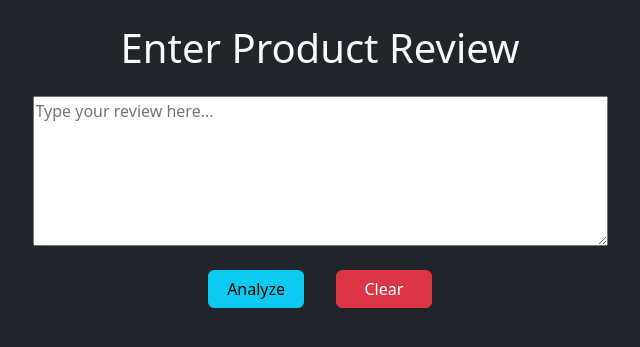
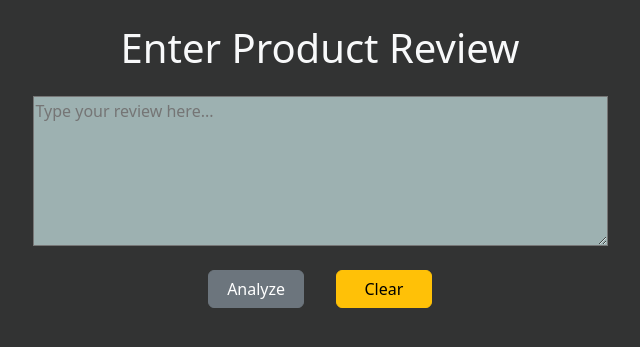
Before and after one commit to utkarshanik/Semantic_Analysis, a Flask app: page / in a window 1280 px wide. Shown: the top 347 px of the page, without its empty margins (320-960 px from the left). Run offline with Flask 3, Linux system fonts and the light colour scheme.

Commit message:
Added color to html

```diff
--- a/templates/index.html
+++ b/templates/index.html
@@ -5,15 +5,15 @@
     <link href="https://cdn.jsdelivr.net/npm/bootstrap@5.3.3/dist/css/bootstrap.min.css" rel="stylesheet">
 
 </head>
-<body class="bg-dark d-flex flex-column justify-content-between align-items-center ">
+<body class="d-flex flex-column justify-content-between align-items-center " style="background-color: rgb(50 51 51);">
 
     <h1 class="text-light m-4">Enter Product Review</h1>
     <form method="POST"  onsubmit="showSpinner()">
         <div class="d-flex flex-column justify-content-center align-items-center">
-            <textarea id="feedback" class="m-0" name="review" rows="6" cols="60" placeholder="Type your review here...">{{ user_text }}</textarea>
+            <textarea id="feedback" class="m-0" name="review" rows="6" cols="60" placeholder="Type your review here..." style="background-color: #9db1b1;">{{ user_text }}</textarea>
             <div class="col-12 mb-2 mt-2 d-flex justify-content-center align-items-center">
-                <input class="col-2 m-3 btn btn-info" type="submit" value="Analyze">
-                <button class=" col-2 m-3 btn btn-danger" onclick="clearTextarea()">Clear</button>
+                <input class="col-2 m-3 btn btn-secondary" type="submit" value="Analyze">
+                <button class=" col-2 m-3 btn btn-warning" onclick="clearTextarea()">Clear</button>
             </div>
         </div>
     </form>
```
